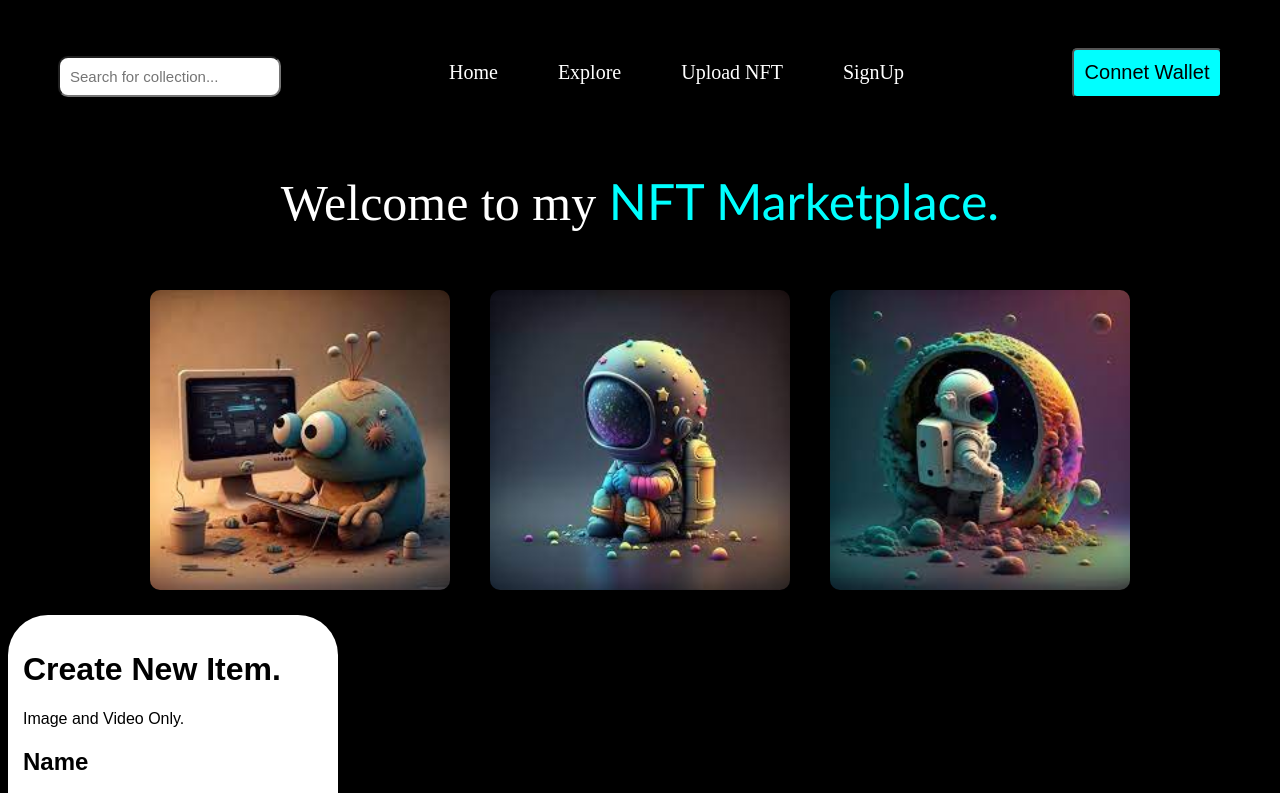
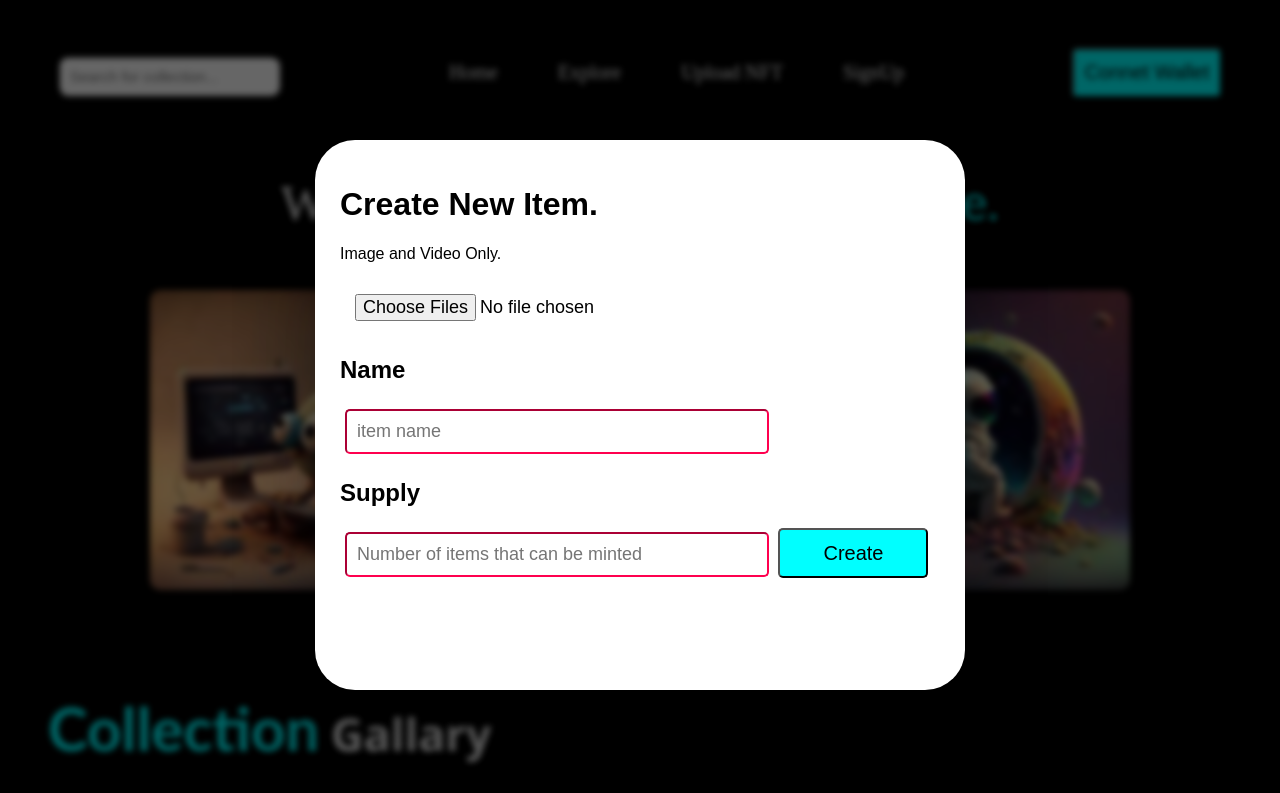
Before and after one commit to Bryanmankind/NFT_Marketplace, a plain HTML site: page Market_place.html in a window 1280 px wide. Both pictures are taken after a click on the item "Upload NFT". Shown: the top 793 px of the page. Drawn offline with Linux system fonts and the light colour scheme.

Commit message:
upload nft

```diff
--- a/Market_place.css
+++ b/Market_place.css
@@ -62,16 +62,42 @@ nav button {
 }
 
 /* ------------------------------------------ Create New Item -------------------------------------- */
-
+.hidden-3 {
+  display: none;
+}
 .Upload-Nft {
-  width: 300px;
-  padding: 15px;
+  justify-content: center;
+  padding: 25px;
+  margin: 15px auto;
   font-family: "Times New Roman", Times, serif;
   background-color: white;
-  height: 300px;
+  width: 600px;
+  height: 500px;
   border-radius: 40px;
   font-family: Arial, Helvetica, sans-serif;
   color: black;
+}
+
+.Upload-Nft input {
+  width: 400px;
+  font-size: large;
+  margin: 5px;
+  border-radius: 5px;
+  text-decoration: none;
+  border-color: #ff004f;
+  padding: 10px;
+}
+
+.Upload-Nft button {
+  background-color: aqua;
+  border-radius: 5px;
+  font-size: 20px;
+  font-family: Arial, Helvetica, sans-serif;
+  font-weight: 150px;
+  padding: 5px;
+  cursor: pointer;
+  width: 150px;
+  height: 50px;
 }
 
 
@@ -178,7 +204,7 @@ nav button {
 }
 
 .Sign-div,
-.login{
+.login, .Upload-Nft{
   position: absolute;
   z-index: 10;
   top: 50%;
--- a/Market_place.html
+++ b/Market_place.html
@@ -15,7 +15,7 @@
         <ul>
           <li><a href="#Home"></a>Home</li>
           <li><a href="Explore"></a>Explore</li>
-          <li><a href="Create"></a>Upload NFT</li>
+          <li id="Upload_nft"><a href="Create"></a>Upload NFT</li>
           <li id="Sign-up"><a href="SignUp"></a>SignUp</li>
         </ul>
         <button class="wallet">Connet Wallet</button>
@@ -30,19 +30,19 @@
 
     <!-- --------------------------- Upload Nft --------------------------------------- -->
 
-    <div class="Upload-Nft">
+    <div class="Upload-Nft hidden-3">
+      <form action="upload">
         <h1>Create New Item.</h1>
         <p>Image and Video Only.</p>
-
+        <input type="file" multiple required>
         <h2>Name</h2>
         <input type="text" placeholder="item name" required>
 
         <h2>Supply</h2>
         <input type="text" placeholder="Number of items that can be minted" required>
 
-      <input type="image" required>
-
-      <button class="wallet">Create</button>
+        <button class="Upload-btn" type="submit">Create</button>
+      </form>
 
     </div>
 
@@ -92,7 +92,7 @@
     </div>
     <div class="overlay hidden-1"></div>
 
-    <!-------------------------------- Collection Marketplace ---------------------->
+    <!-------------------------------- Collection Marketplace ------------------------------>
     <div class="collection">
       <h2><span>Collection</span> Gallary</h2>
       <div class="row-1">
--- a/Market_place.js
+++ b/Market_place.js
@@ -42,6 +42,8 @@ overLay.addEventListener("click", function () {
   document.querySelector(".Create-Acc").style.display = "none";
   document.querySelector(".overlay").style.display = "none";
   document.querySelector(".login").style.display = "none"
+  document.querySelector(".Upload-Nft").style.display = "none";
+
 
 });
 
@@ -55,3 +57,16 @@ CloseLogin.addEventListener("click", function () {
   document.querySelector(".login").style.display = "none";
   document.querySelector(".overlay").style.display = "none";
 })
+
+const uplaod_page = document.getElementById('Upload_nft')
+const upload_btn = document.querySelector('.Upload-btn')
+
+uplaod_page.addEventListener('click', function () {
+  document.querySelector(".Upload-Nft").style.display = "block";
+  document.querySelector(".overlay").style.display = "block";
+})
+
+upload_btn.addEventListener('click', function () {
+  document.querySelector(".Upload-Nft").style.display = "none";
+  document.querySelector(".overlay").style.display = "none";
+})
```
Lines whose indentation alone changed are shown as unchanged.
